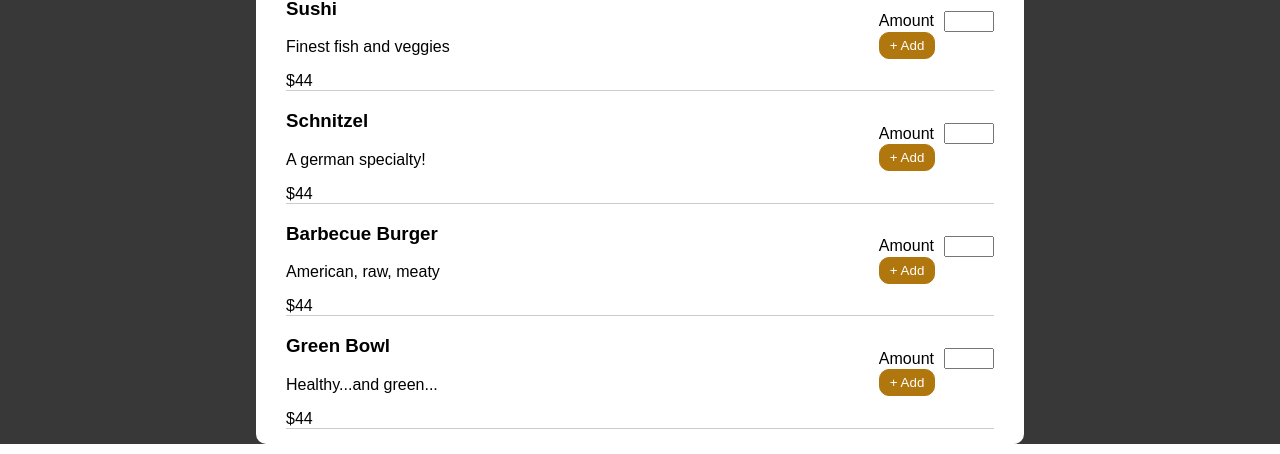
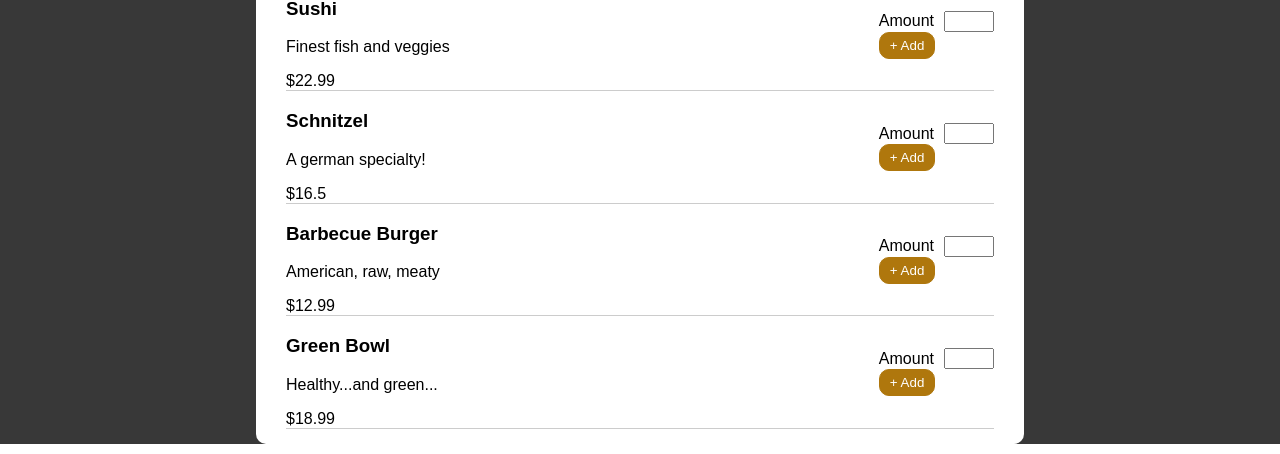
Before and after one commit to shrujan/React-Basic---UserComponent, a React (Create React App) app: page /react-menu in a window 1280 px wide. Shown: the part 343-797 px from the top of the page. Built offline with nearby package versions, Linux system fonts and the light colour scheme.

Commit message:
added base context

```diff
--- /dev/null
+++ b/src/components/Exercice-2-React-Menu/Contexts/ItemsOrderedContext.tsx
@@ -0,0 +1,4 @@
+import { createContext } from "react";
+
+
+export const ItemsOrderedCtx = createContext([]);
--- a/src/components/Exercice-2-React-Menu/Home.tsx
+++ b/src/components/Exercice-2-React-Menu/Home.tsx
@@ -1,14 +1,21 @@
+import { useState } from "react";
+import { ItemsOrderedCtx } from "./Contexts/ItemsOrderedContext";
 import { Header } from "./Header/Header";
 import style from './Home.module.scss'
 import { Intro } from "./Intro/Intro";
 import { MenuItemsContainer } from "./MenuItemsContainer/MenuItemsContainer";
 
 export const MenuHome = () => {
+
+  const [ selectedMenuItems, setSelectedMenuItems ] = useState([])
+
   return <main className={ style['menu-main'] }>
-    <Header></Header>
-    <section>
-      <Intro></Intro>
-      <MenuItemsContainer></MenuItemsContainer>
-    </section>
+    <ItemsOrderedCtx.Provider value={ selectedMenuItems }>
+      <Header></Header>
+      <section>
+        <Intro></Intro>
+        <MenuItemsContainer></MenuItemsContainer>
+      </section>
+    </ItemsOrderedCtx.Provider>
   </main>
 }
--- a/src/components/Exercice-2-React-Menu/MenuItem/MenuItem.tsx
+++ b/src/components/Exercice-2-React-Menu/MenuItem/MenuItem.tsx
@@ -1,17 +1,21 @@
-import { useEffect } from 'react'
+import { useContext, useEffect } from 'react'
 import { Button } from '../Utils/Button'
 import styles from './MenuItem.module.scss'
+import { ItemsOrderedCtx } from '../Contexts/ItemsOrderedContext';
 
 export const MenuItem = (props: any) => {
-  useEffect(() => {
-    console.log(props)
-  })
+  const itemSelectedCtx = useContext(ItemsOrderedCtx);
+
+  const addItemHandler = () => {
+
+  }
+
   return (
     <div className={ styles['menu-item'] }>
       <div>
         <h3>{ props.item.name }</h3>
         <p>{ props.item.description }</p>
-        <span>$44</span>
+        <span>${ props.item.price }</span>
       </div>
       <div>
         <div>
```
